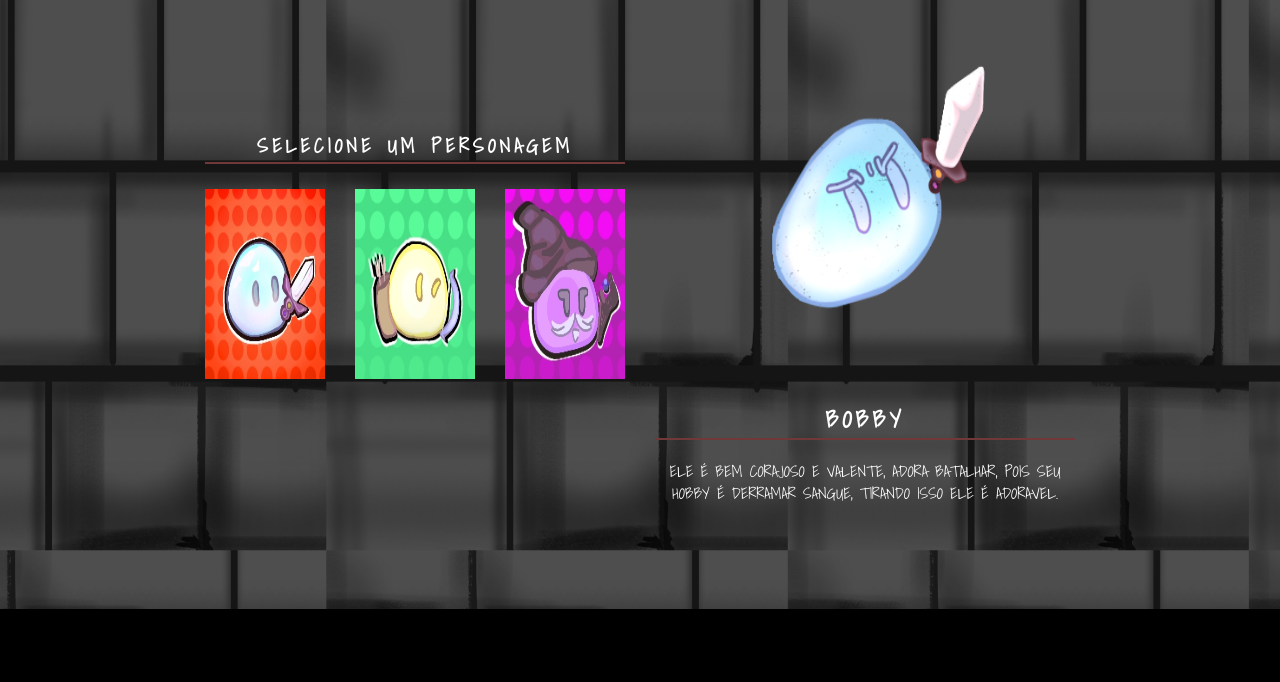
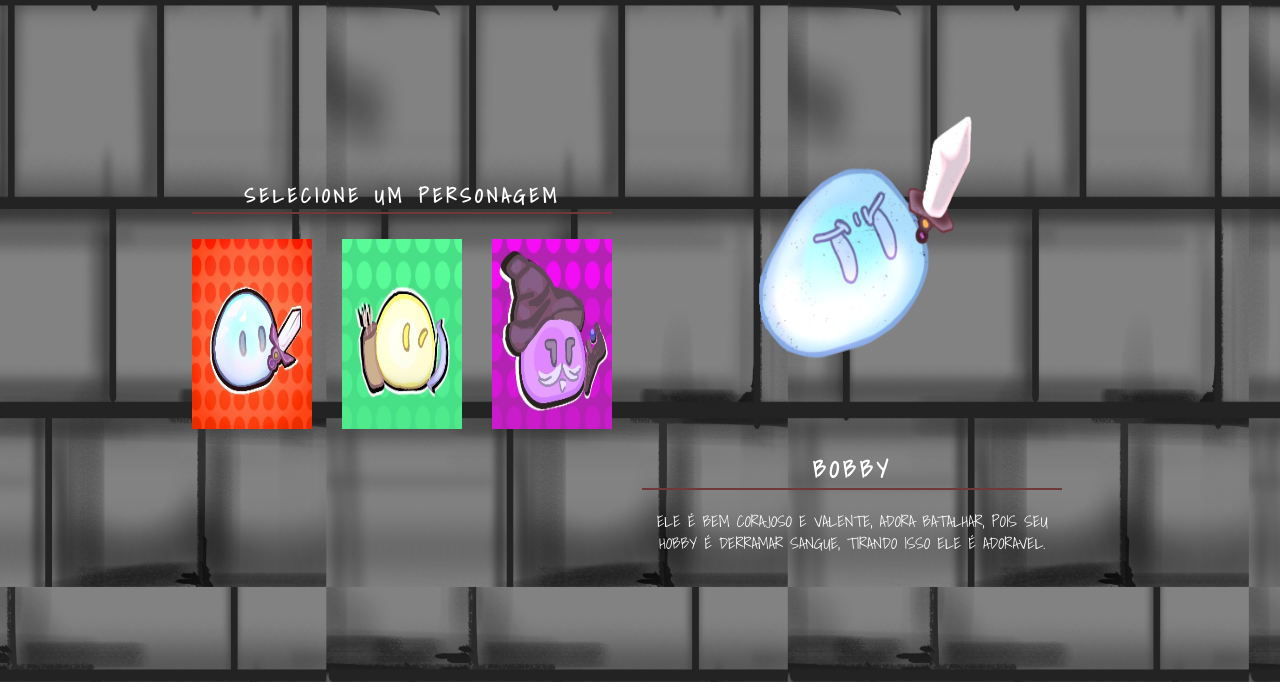
Before and after one commit to Rayanzin/Slimes-RPG, a plain HTML site: page index.html in a window 1280 px wide. Shown: the part 191-873 px from the top of the page. Before the commit the page ends 800 px from the top, so only its background shows below. Drawn offline with Linux system fonts and the light colour scheme.

Commit message:
debug select personagem

```diff
--- a/src/css/estilos.css
+++ b/src/css/estilos.css
@@ -1,20 +1,14 @@
-body{
-font-family:"Shadows Into Light";
-background-color: #000000;
-color: #ffffff;
-}
-
-body::before{
-    content: "";
+body {
+    font-family: "Shadows Into Light";
+    background-color: #000000;
+    color: #ffffff;
     background-image: url(../imagens/fundo.jpg);
+    background-size: cover;
     background-repeat: no-repeat;
-    background-size: cover;
     background-position: center;
-    width: 100%;
-    height: 100%;
-    position: absolute;
-    z-index: -1;
-    opacity: 0.6;
+    width: 98vw;
+    padding: 50px 0px;
+    scrollbar-width: none;
 }
 
 .cabecalho {
@@ -22,20 +16,22 @@ body::before{
     justify-content: center;
 }
 
-.selecao-de-personagens{
+.selecao-de-personagens {
     display: flex;
     align-items: center;
     gap: 30px;
     min-height: calc(100vh - 152px);
     justify-content: center;
 }
-.selecao-de-personagens .lista-de-personagens{
+
+.selecao-de-personagens .lista-de-personagens {
     display: flex;
     justify-content: center;
     flex-wrap: wrap;
     gap: 30px;
 }
-.selecao-de-personagens .personagens{
+
+.selecao-de-personagens .personagens {
     display: flex;
     flex-direction: column;
     align-items: center;
@@ -43,7 +39,7 @@ body::before{
     gap: 25px;
 }
 
-.selecao-de-personagens .personagens .titulo{
+.selecao-de-personagens .personagens .titulo {
     font-size: 20px;
     letter-spacing: 4px;
     text-transform: uppercase;
@@ -51,31 +47,34 @@ body::before{
     width: 100%;
     text-align: center;
 }
-.selecionado{
-    height:190px;
-    width:120px;
+
+.selecionado {
+    height: 190px;
+    width: 120px;
 }
-.selecionado:hover{
+
+.selecionado:hover {
     box-shadow: 0px 0px 24px 5px aqua;
 }
-.personagem-selecionado{
+
+.personagem-selecionado {
     text-align: center;
     max-height: 500px;
 }
 
-.personagem-selecionado .personagem-grande{
+.personagem-selecionado .personagem-grande {
     width: 300px;
     height: 380px;
 }
 
-.personagem-selecionado .nome-personagem{
+.personagem-selecionado .nome-personagem {
     border-bottom: 2px solid #703838;
     width: 100%;
     letter-spacing: 4px;
     text-transform: uppercase;
 }
 
-.personagem-selecionado .descricao-personagem{
+.personagem-selecionado .descricao-personagem {
     font-size: 16px;
     line-height: 22px;
     text-align: center;
```
